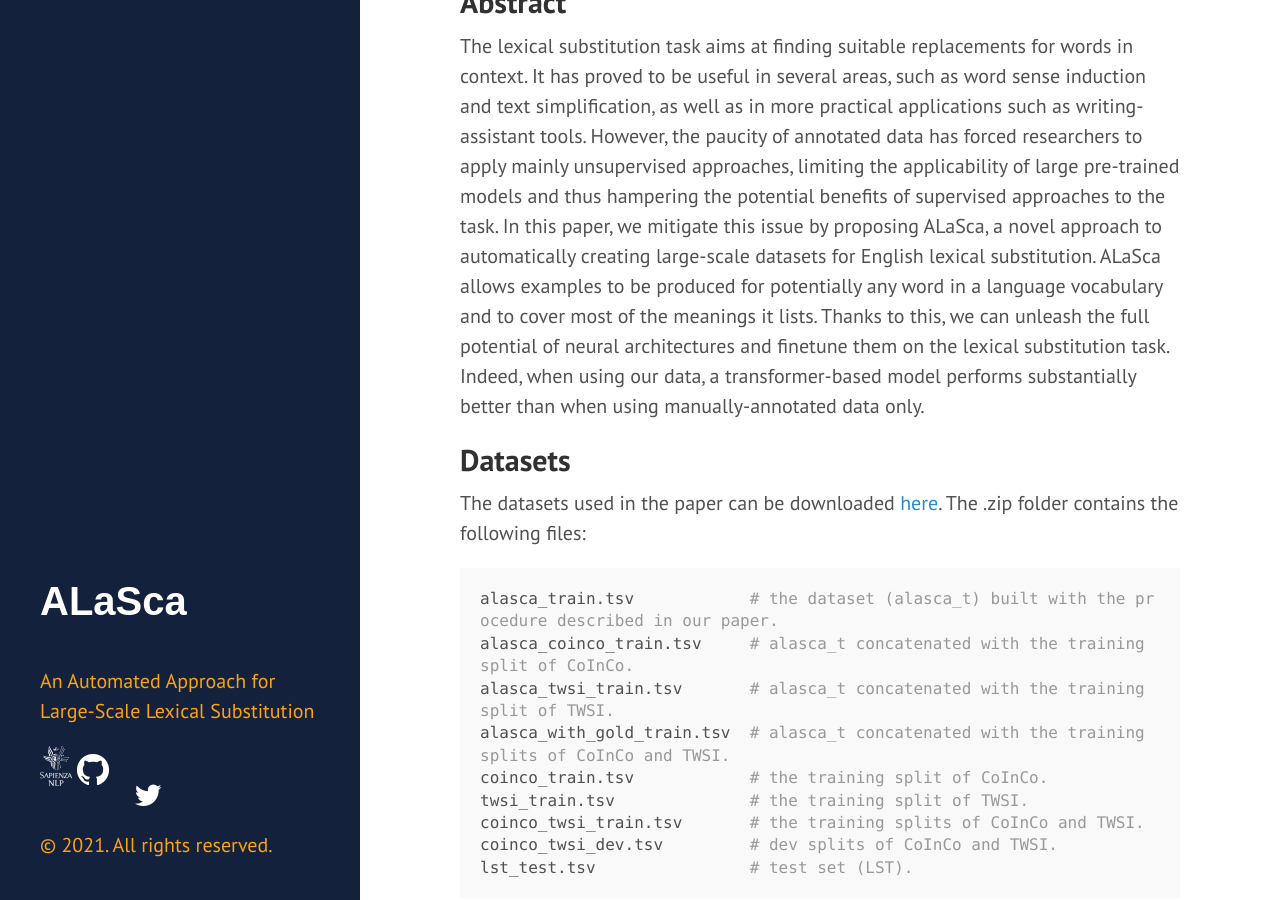
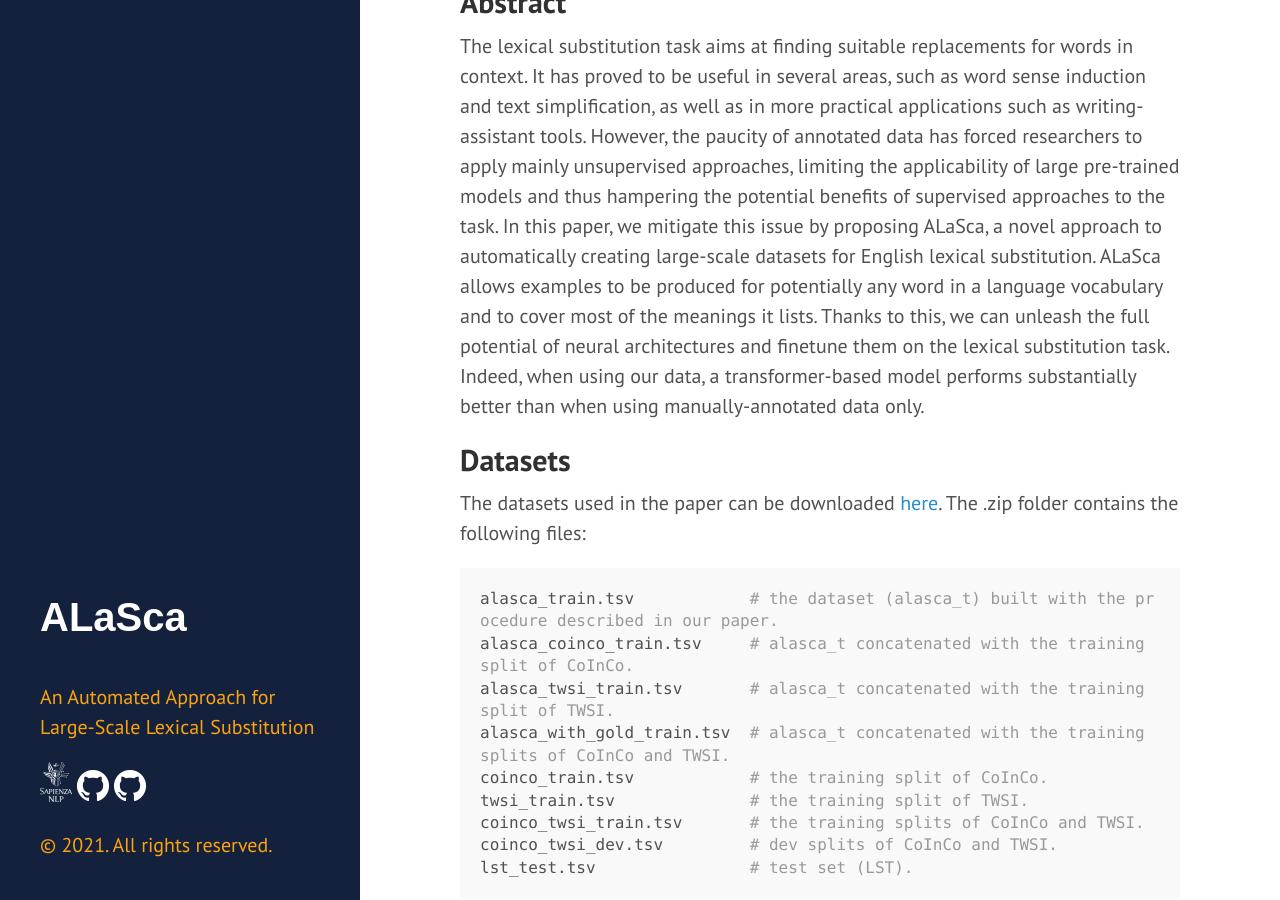
Before and after one commit to caterinaLacerra/ALaSca, a Jekyll site: the page built from docs/index.html, in a window 1280 px wide and 900 px high, scrolled down 327 px. Built offline with Jekyll 4.4.1, drawn with Linux system fonts in a browser that asks for light colours; the list of posts is cut into pages by our own code.

Commit message:
Update sidebar.html

```diff
--- a/docs/_includes/sidebar.html
+++ b/docs/_includes/sidebar.html
@@ -13,17 +13,17 @@
       </p>
     </div>
 
-    <a href="http://nlp.uniroma1.it/" target="_blank" style="padding-left: 0;display:inline-block;">
+    <a href="http://nlp.uniroma1.it/" target="_blank" style="margin-left: 0;display:inline-block;">
         <img src="https://raw.githubusercontent.com/caterinaLacerra/alasca/master/docs/_images/sapienza-nlp-logo.svg" height="40">
     </a>
 
-    <a href="https://github.com/SapienzaNLP" target="_blank" style="display:inline-block;margin-left: 20;">
+    <a href="https://github.com/SapienzaNLP" target="_blank" style="margin-left: 20;display:inline-block;">
         <img src="https://raw.githubusercontent.com/caterinaLacerra/alasca/master/docs/_images/GitHub-Mark-Light-32px.png">
     </a>
-    <a href="https://twitter.com/SapienzaNLP" target="_blank" class="fa fa-twitter" style="margin-left: 20;display:inline-block;"></a>
 
-    <!--<nav class="sidebar-nav">
-      <a class="sidebar-nav-item{% if page.url == site.baseurl %} active{% endif %}" href="{{ site.baseurl }}">Home</a>-->
+    <a href="https://twitter.com/SapienzaNLP" target="_blank" style="margin-left: 20;display:inline-block;">
+        <img src="https://raw.githubusercontent.com/caterinaLacerra/alasca/master/docs/_images/GitHub-Mark-Light-32px.png">
+    </a>
 
       {% comment %}
         The code below dynamically generates a sidebar nav of pages with
```
